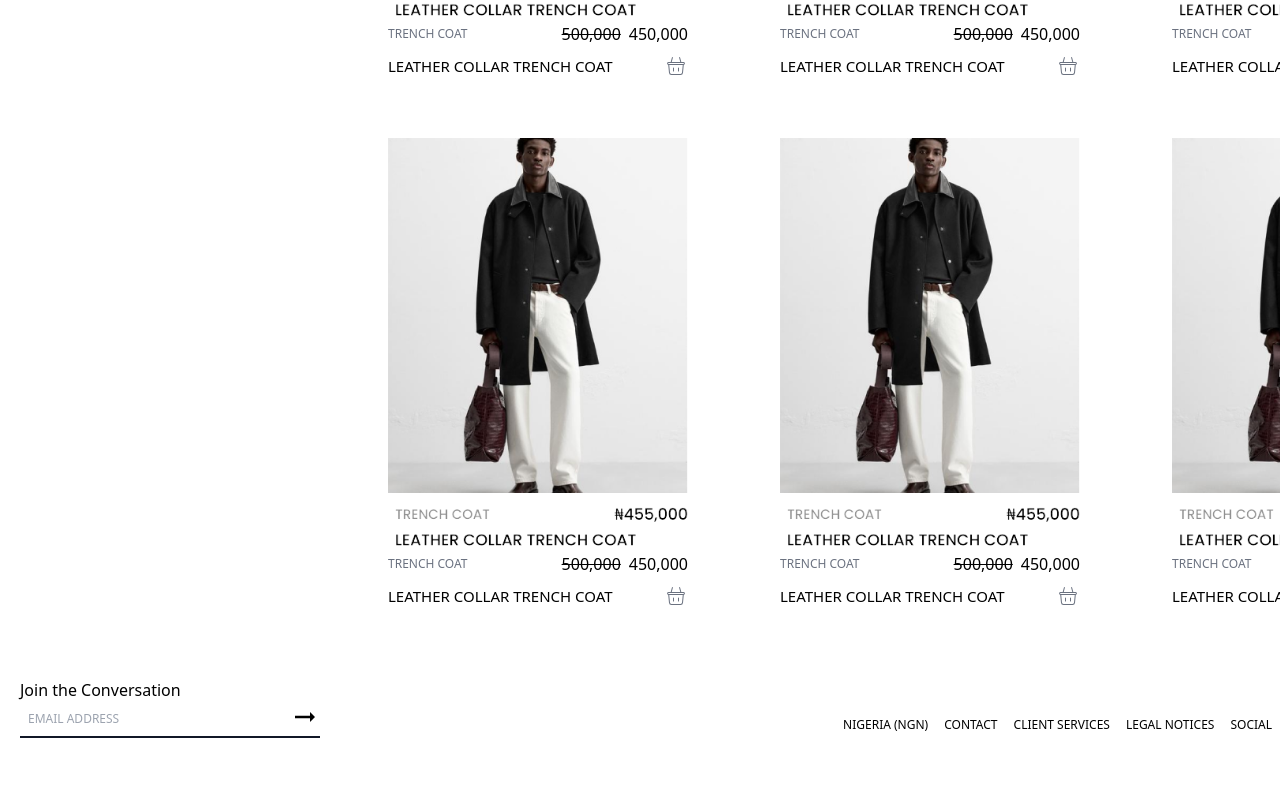
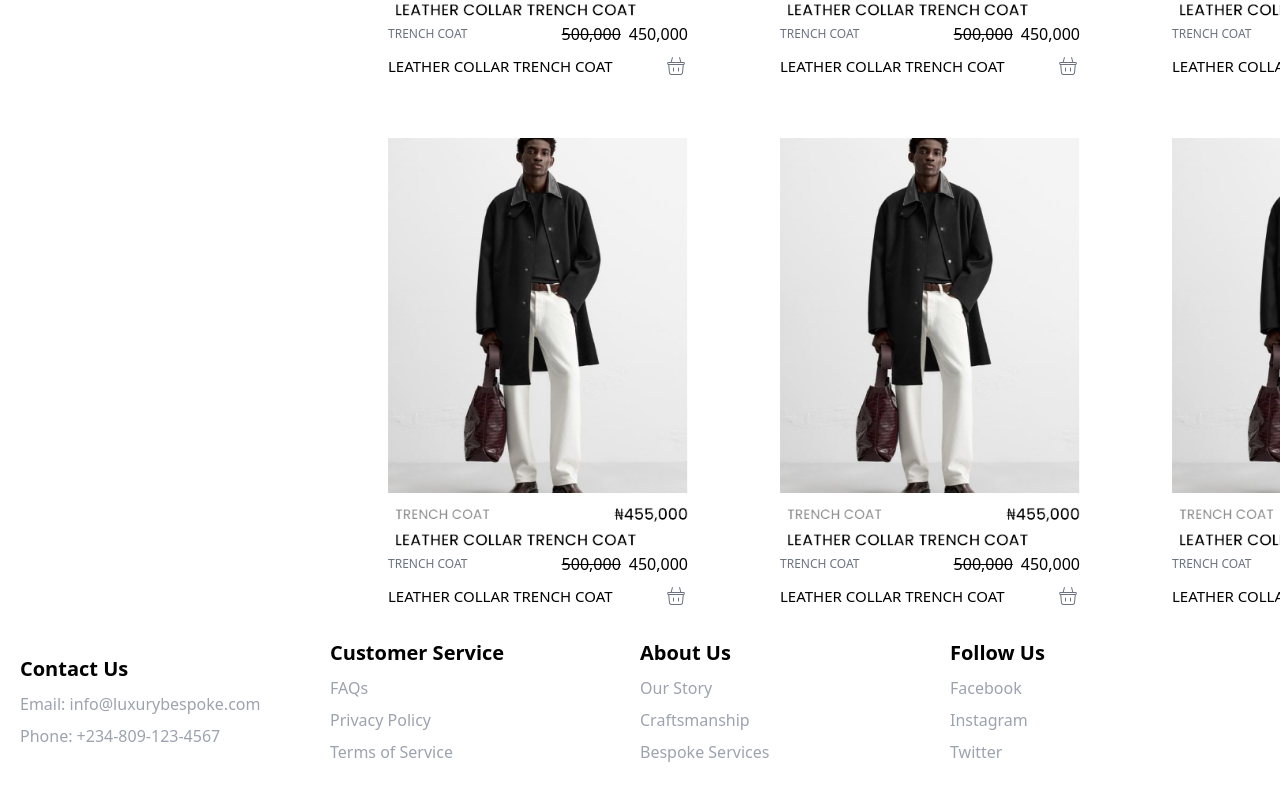
Before and after one commit to jed-chela/estore-frontend, a React (Create React App) app: page /Collection in a window 1280 px wide. Shown: the part 1193-1993 px from the top of the page. Built offline with nearby package versions, Linux system fonts and the light colour scheme.

Commit message:
New add to footer
created a footer for homepage

```diff
--- a/src/Components/Contact.jsx
+++ b/src/Components/Contact.jsx
@@ -1,32 +1,53 @@
 import React from "react";
-import { MdOutlineArrowRightAlt } from "react-icons/md";
 
 const Contact = () => {
   return (
-    <div className="flex justify-between" >
-      <div className="h-[200px] bg-white mt-[50px] ml-[20px] ">
-        <h1 className="">Join the Conversation</h1>
+    <div className="h-[200px] w-full bg-white">
+      <div className="py-[10px] px-[20px] flex  justify-between items-center">
+        <div className="flex-1">
+          <h1 className="font-bold text-[20px] mb-2">Contact Us</h1>
+          <p className=" text-gray-400 mb-2">Email: info@luxurybespoke.com</p>
+          <p className=" text-gray-400 mb-2">Phone: +234-809-123-4567</p>
+        </div>
 
-        <div className=" border-b-2 border-gray-900 w-[300px] flex">
-          <input
-            type="text"
-            placeholder="EMAIL ADDRESS"
-            className="w-[300px] text-[12px] p-2 focus:outline-none hover:border-none focus flex justify-between"
-          />
-          <div>
-            <MdOutlineArrowRightAlt className="text-3xl font-light" />
-          </div>
+        <div className="flex-1">
+          <h1 className="font-bold text-[20px] mb-2">Customer Service</h1>
+          <p className=" text-gray-400 mb-2">
+            <a href="">FAQs</a>
+          </p>
+          <p className=" text-gray-400 mb-2">
+            <a href="">Privacy Policy</a>
+          </p>
+          <p className=" text-gray-400 mb-2">
+            <a href="">Terms of Service</a>
+          </p>
         </div>
-      </div>
 
-      <div className="mt-[80px] ">
-        <ul className="flex text-[12px] cursor-pointer ">
-          <li className="m-2 hover:text-[15px] hover:m-0 transition-all duration-300 ease-in-out">NIGERIA (NGN)</li>
-          <li className="m-2 hover:text-[15px] hover:m-0 transition-all duration-300 ease-in-out">CONTACT</li>
-          <li className="m-2 hover:text-[15px] hover:m-0 transition-all duration-300 ease-in-out">CLIENT SERVICES</li>
-          <li className="m-2 hover:text-[15px] hover:m-0 transition-all duration-300 ease-in-out">LEGAL NOTICES</li>
-          <li className="m-2 hover:text-[15px] hover:m-0 transition-all duration-300 ease-in-out">SOCIAL</li>
-        </ul>
+        <div className="flex-1">
+          <h1 className="font-bold text-[20px] mb-2 ">About Us</h1>
+          <p className=" text-gray-400 mb-2">
+            <a href="">Our Story</a>
+          </p>
+          <p className=" text-gray-400 mb-2">
+            <a href="">Craftsmanship</a>
+          </p>
+          <p className=" text-gray-400 mb-2">
+            <a href="">Bespoke Services</a>
+          </p>
+        </div>
+
+        <div className="flex-1">
+          <h1 className="font-bold text-[20px] mb-2">Follow Us</h1>
+          <p className=" text-gray-400 mb-2">
+            <a href="">Facebook</a>
+          </p>
+          <p className=" text-gray-400 mb-2">
+            <a href="">Instagram</a>
+          </p>
+          <p className=" text-gray-400 mb-2">
+            <a href="">Twitter</a>
+          </p>
+        </div>
       </div>
     </div>
   );
--- /dev/null
+++ b/src/Components/Footer.jsx
@@ -0,0 +1,35 @@
+import React from "react";
+import { MdOutlineArrowRightAlt } from "react-icons/md";
+
+const Footer = () => {
+  return (
+    <div className="flex justify-between" >
+      <div className="h-[200px] bg-white mt-[50px] ml-[20px] ">
+        <h1 className="">Join the Conversation</h1>
+
+        <div className=" border-b-2 border-gray-900 w-[300px] flex">
+          <input
+            type="text"
+            placeholder="EMAIL ADDRESS"
+            className="w-[300px] text-[12px] p-2 focus:outline-none hover:border-none focus flex justify-between"
+          />
+          <div>
+            <MdOutlineArrowRightAlt className="text-3xl font-light" />
+          </div>
+        </div>
+      </div>
+
+      <div className="mt-[80px] ">
+        <ul className="flex text-[12px] cursor-pointer ">
+          <li className="m-2 hover:text-[15px] hover:m-0 transition-all duration-300 ease-in-out">NIGERIA (NGN)</li>
+          <li className="m-2 hover:text-[15px] hover:m-0 transition-all duration-300 ease-in-out">CONTACT</li>
+          <li className="m-2 hover:text-[15px] hover:m-0 transition-all duration-300 ease-in-out">CLIENT SERVICES</li>
+          <li className="m-2 hover:text-[15px] hover:m-0 transition-all duration-300 ease-in-out">LEGAL NOTICES</li>
+          <li className="m-2 hover:text-[15px] hover:m-0 transition-all duration-300 ease-in-out">SOCIAL</li>
+        </ul>
+      </div>
+    </div>
+  );
+};
+
+export default Footer;
--- a/src/Pages/Home.jsx
+++ b/src/Pages/Home.jsx
@@ -1,15 +1,16 @@
 import React from "react";
-import Navbar from "../Components/Navbar";
+
 import Hero from "../Components/Hero";
 import Services from "../Components/Services";
-import Contact from "../Components/Contact";
+import Footer from "../Components/Footer";
+
 
 const Home = () => {
   return (
     <div>
       <Hero />
       <Services />
-      <Contact />
+      <Footer />
     </div>
   );
 };
```
